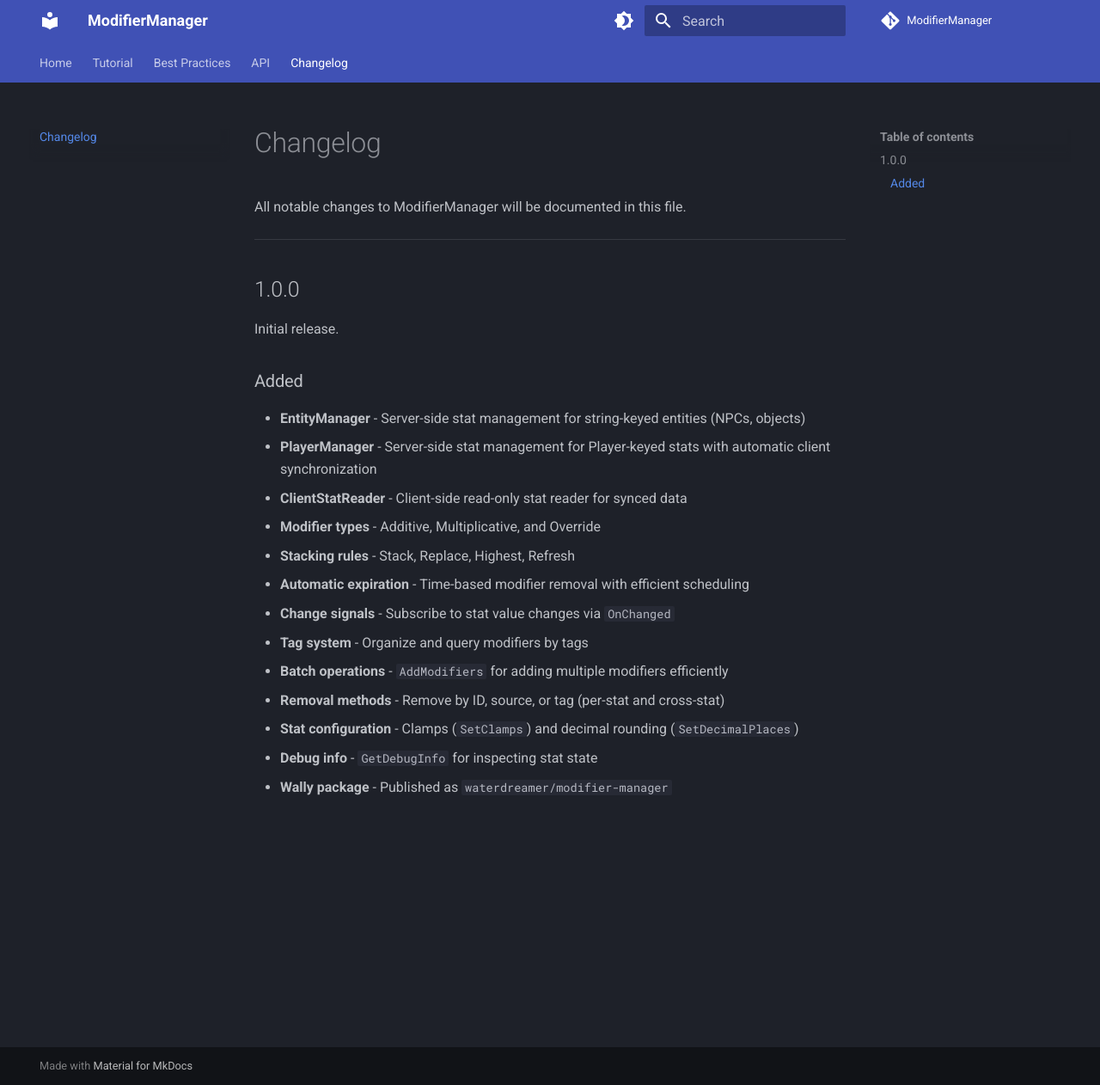
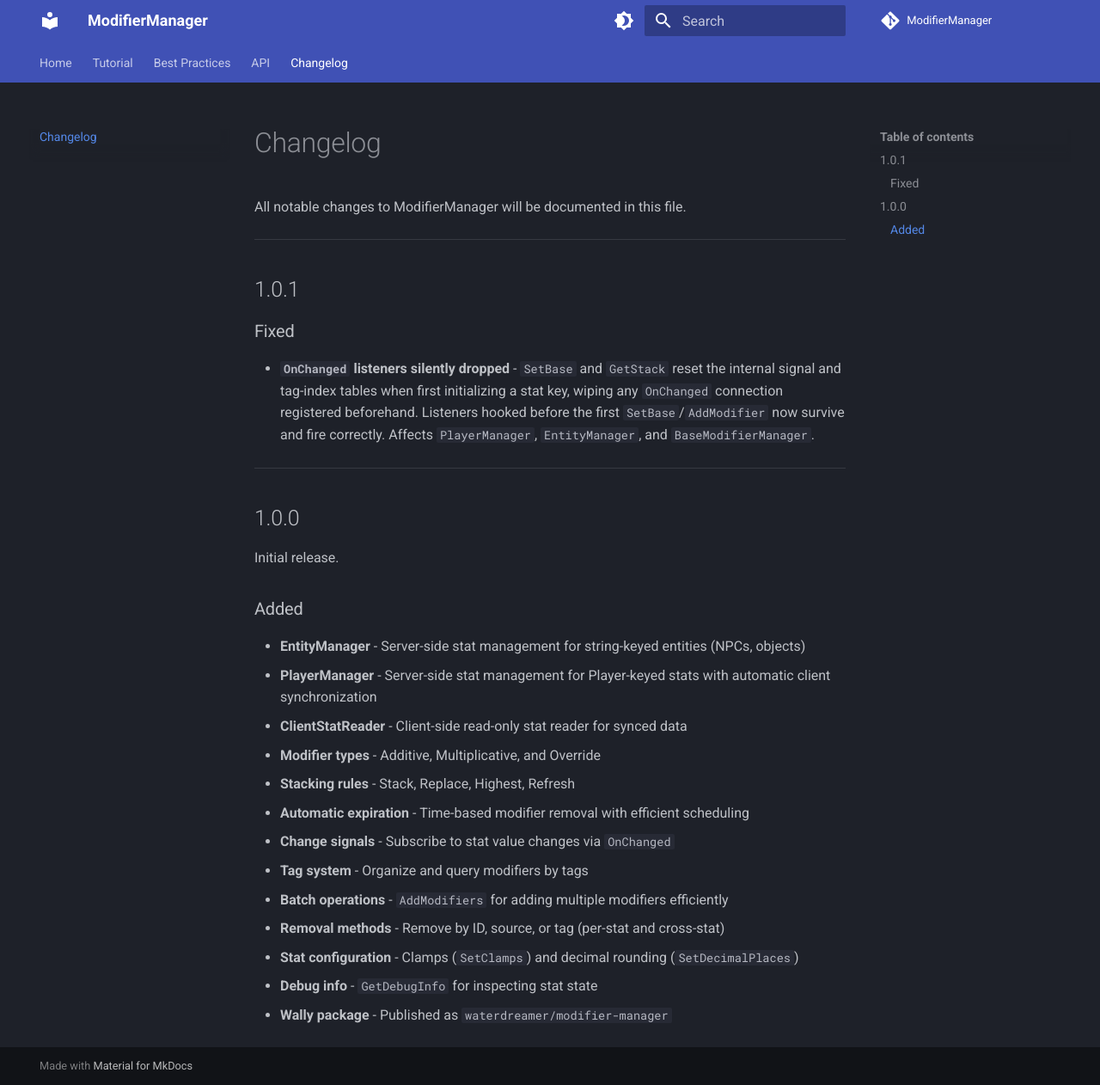
Before and after one commit to estrogenie/ModifierManager, an MkDocs documentation site: the page built from docs/changelog.md, in a window 1280 px wide and 1262 px high. Shown: the whole window at 86% size. Built offline with MkDocs 1.6.1 and Material for MkDocs 9.7.7, drawn with Linux system fonts in a browser that asks for light colours; comment, search, counter and statistics services are not loaded.

Commit message:
chore(release): bump version to 1.0.1
Patch release for the OnChanged signal-preservation fix. Update the
Wally package version and document the change in the changelog.

```diff
--- a/docs/changelog.md
+++ b/docs/changelog.md
@@ -1,6 +1,14 @@
 # Changelog
 
 All notable changes to ModifierManager will be documented in this file.
+
+---
+
+## 1.0.1
+
+### Fixed
+
+- **`OnChanged` listeners silently dropped** - `SetBase` and `GetStack` reset the internal signal and tag-index tables when first initializing a stat key, wiping any `OnChanged` connection registered beforehand. Listeners hooked before the first `SetBase`/`AddModifier` now survive and fire correctly. Affects `PlayerManager`, `EntityManager`, and `BaseModifierManager`.
 
 ---
 
--- a/wally.toml
+++ b/wally.toml
@@ -1,6 +1,6 @@
 [package]
 name = "waterdreamer/modifier-manager"
-version = "1.0.0"
+version = "1.0.1"
 registry = "https://github.com/UpliftGames/wally-index"
 realm = "shared"
 license = "MIT"
```
